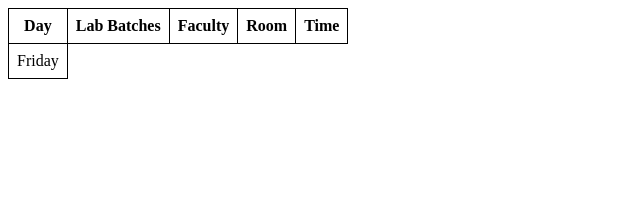
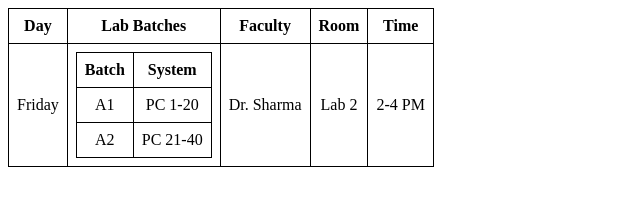
Before and after one commit to sachin08kumar/WDW_0358, a plain HTML site: page Assignments/Assignment-14.html in a window 1280 px wide. Shown: the whole page, without its empty margins (0-640 px from the left). Drawn offline with Linux system fonts and the light colour scheme.

Commit message:
Completed - 14

```diff
--- a/Assignments/Assignment-14.html
+++ b/Assignments/Assignment-14.html
@@ -32,3 +32,34 @@
 
             <tr>
                 <td>Friday</td>
+
+                  <td>
+                    <table>
+                        <tr>
+                            <th>Batch</th>
+                            <th>System</th>
+                        </tr>
+
+                        <tr>
+                            <td>A1</td>
+                            <td>PC 1-20</td>
+                        </tr>
+
+                        <tr>
+                            <td>A2</td>
+                            <td>PC 21-40</td>
+                        </tr>
+                    </table>
+                </td>
+
+                <td>Dr. Sharma</td>
+                <td>Lab 2</td>
+                <td>2-4 PM</td>
+            </tr>
+
+        </table>
+
+    </div>
+
+</body>
+</html>
```
